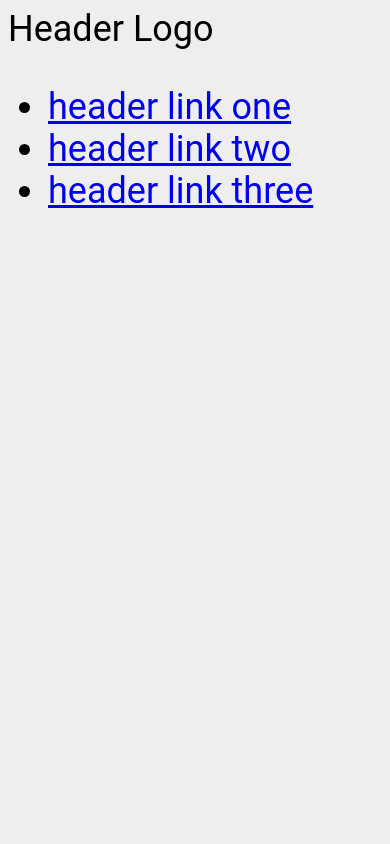
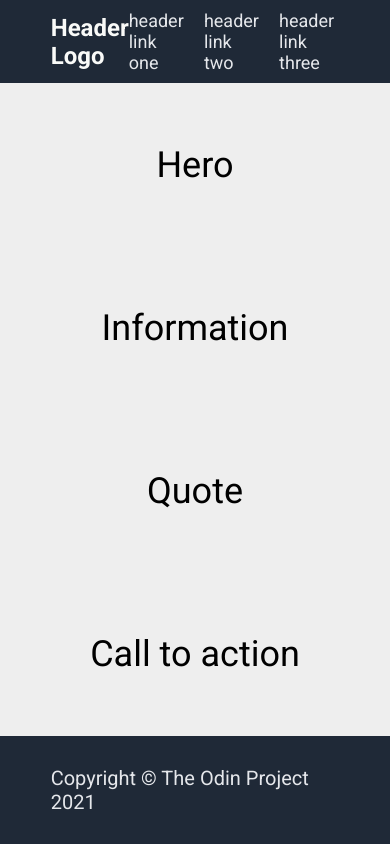
Before and after one commit to SilverFangCoding/odin-landing-page, a plain HTML site: page index.html in a window 390 px wide. Drawn offline with Linux system fonts and the light colour scheme.

Commit message:
Modify Header and Footer css
Modify the CSS for the header and the footer and sticks them to
the top and the bottom of the website, also add some responsive padding.

```diff
--- a/css/style.css
+++ b/css/style.css
@@ -1,5 +1,64 @@
-body {
+/* Base CSS properties */
+html {
     background-color: #eee;
     font-family: 'Roboto', sans-serif;
     font-size: 36px;
 }
+
+body {
+    margin: 0px;
+    display: flex;
+    flex-direction: column;
+    min-height: 100vh;
+}
+
+.structure-blocks {
+    flex: 1;
+    display: flex;
+    align-items: center;
+    padding: 30px 13% 30px;
+    justify-content: center;
+}
+/* End of Base CSS properties */
+
+/* Header */
+.header {
+    flex: 0;
+    background-color: #1F2937;
+    justify-content: space-between;
+    padding: 10px 13% 10px;
+}
+.logo {
+    color: #F9FAF8;
+    font-size: 24px;
+    font-weight: 700;
+}
+
+ul {
+    list-style: none;
+    display: flex;
+    margin: 0px;
+    padding: 0px;
+    gap: 20px;
+}
+
+li {
+    margin: 0px;
+    display: flex;
+    align-items: center;
+}
+
+a, a:visited {
+    text-decoration: none;
+    color: #E5E7EB;
+    font-size: 18px;
+}
+
+/* End of Header */
+
+.footer {
+    flex: 0;
+    background-color: #1F2937;
+    color: #E5E7EB;
+    font-size: 20px;
+}
--- a/index.html
+++ b/index.html
@@ -4,15 +4,23 @@
         <meta charset="utf-8">
         <title>Landing Page</title>
         <link rel="stylesheet" href="css/style.css" type="text/css" charset="utf-8">
+        <link rel="preconnect" href="https://fonts.googleapis.com">
+<link rel="preconnect" href="https://fonts.gstatic.com" crossorigin>
+<link href="https://fonts.googleapis.com/css2?family=Roboto:ital,wght@0,100;0,300;0,400;0,500;0,700;0,900;1,100;1,300;1,400;1,500;1,700;1,900&display=swap" rel="stylesheet">
     </head>
     <body>
-        <div class="header">
-            <div>Header Logo</div>
+        <div class="structure-blocks header">
+            <div class="logo">Header Logo</div>
             <ul>
                 <li><a href="#">header link one</a></li>
                 <li><a href="#">header link two</a></li>
                 <li><a href="#">header link three</a></li>
             </ul>
         </div>
+        <div class="structure-blocks">Hero</div>
+        <div class="structure-blocks">Information</div>
+        <div class="structure-blocks">Quote</div>
+        <div class="structure-blocks">Call to action</div>
+        <div class="structure-blocks footer">Copyright &copy; The Odin Project 2021</div>
     </body>
 </html>
```
